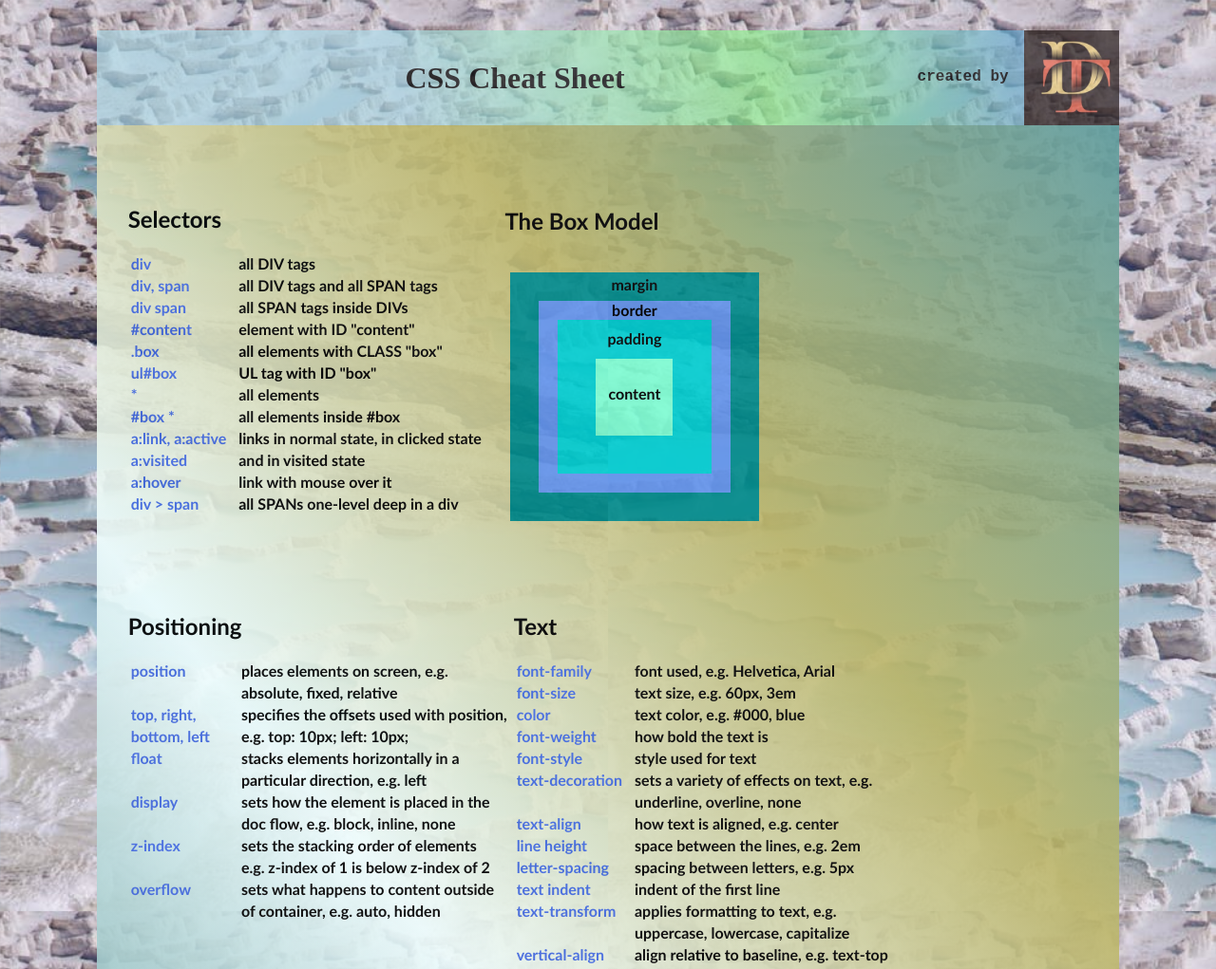
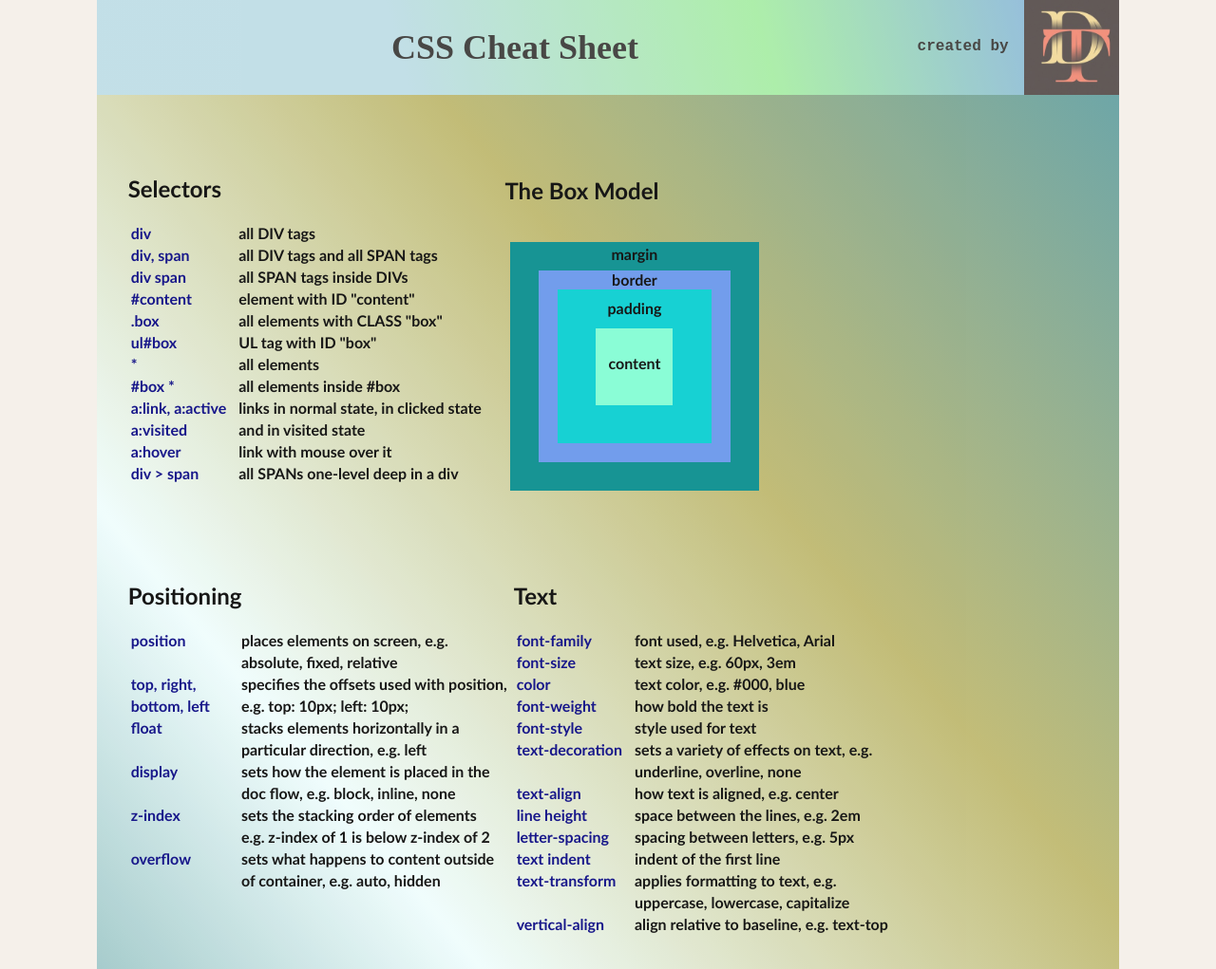
Before and after one commit to danieltrandafir/My-Cheat-Sheet, a plain HTML site: page index.html in a window 1280 px wide. Shown: the top 1021 px of the page at 95% size. Drawn offline with Linux system fonts and the light colour scheme; a web font is replaced by a local one.

Commit message:
change body background

```diff
--- a/styles.css
+++ b/styles.css
@@ -3,9 +3,9 @@
 }
 
 body {
-    background-image: url(resources/images/pexels-photo-10212470.jpeg);
+    background-color:rgb(245, 240, 234) ;
     background-size: 50%;
-    margin: 2em 8%;
+    margin: 0 8%;
 }
 
 main {
@@ -37,6 +37,7 @@ caption {
     margin: auto;
     position: relative;
     color:black;
+    font-size: 36px;
 }
 
 #title p {
@@ -65,7 +66,7 @@ caption {
 }
 
 td:nth-child(odd) {
-    color:royalblue;
+    color: navy;
     padding-right: 10px;
 }
 
```
